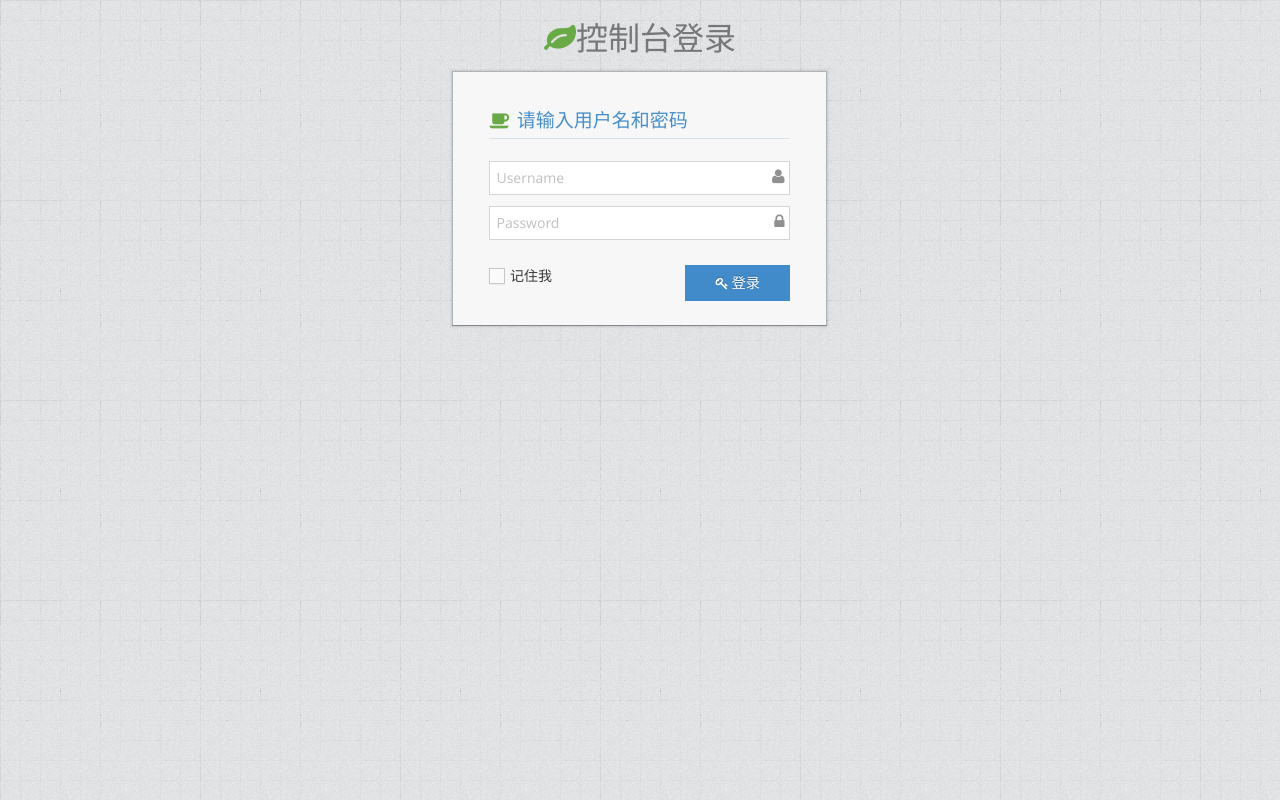
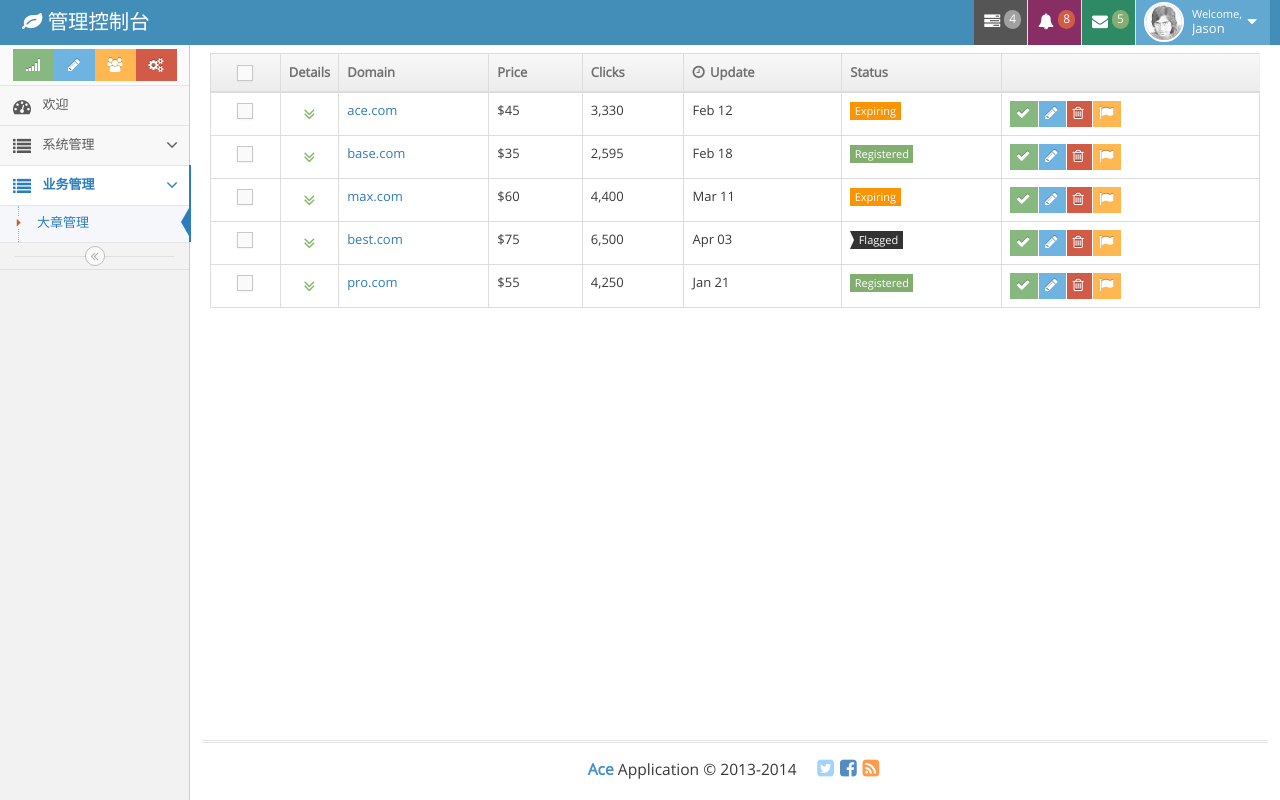
Before and after one commit to JohntunLiu/course-online, a Vue app in the folder admin/: page /admin/business/chapter in a window 1280 px wide. Before the commit this address led to /login. Built offline with nearby package versions, Linux system fonts and the light colour scheme.

Commit message:
1、点击sidebar实现跳转，并激活选中样式

```diff
--- a/admin/src/router.js
+++ b/admin/src/router.js
@@ -26,7 +26,7 @@ export default new Router({
       path: "welcome",
       component: Welcome
     },{
-      path: "chapter",
+      path: "business/chapter",
       component: Chapter
     },]
   }]
--- a/admin/src/views/admin.vue
+++ b/admin/src/views/admin.vue
@@ -356,11 +356,11 @@
         </div><!-- /.sidebar-shortcuts -->
 
         <ul class="nav nav-list">
-          <li class="">
-            <a href="index.html">
+          <li class="" id="welcome-sidebar">
+            <router-link to="/admin/welcome">
               <i class="menu-icon fa fa-tachometer"></i>
               <span class="menu-text"> 欢迎 </span>
-            </a>
+            </router-link>
 
             <b class="arrow"></b>
           </li>
@@ -378,7 +378,7 @@
             <b class="arrow"></b>
 
             <ul class="submenu">
-              <li class="">
+              <li class="" id="system-user-sidebar">
                 <a href="tables.html">
                   <i class="menu-icon fa fa-caret-right"></i>
                   用户管理
@@ -387,7 +387,7 @@
                 <b class="arrow"></b>
               </li>
 
-              <li class="">
+              <li class=""  id="system-resource-sidebar">
                 <a href="jqgrid.html">
                   <i class="menu-icon fa fa-caret-right"></i>
                   权限管理
@@ -395,6 +395,29 @@
 
                 <b class="arrow"></b>
               </li>
+            </ul>
+          </li>
+
+          <li class="open active">
+            <a href="#" class="dropdown-toggle">
+              <i class="menu-icon fa fa-list"></i>
+              <span class="menu-text"> 业务管理 </span>
+
+              <b class="arrow fa fa-angle-down"></b>
+            </a>
+
+            <b class="arrow"></b>
+
+            <ul class="submenu">
+              <li class="active" id="business-chapter-sidebar">
+                <router-link to="/admin/business/chapter">
+                  <i class="menu-icon fa fa-caret-right"></i>
+                  大章管理
+                </router-link>
+
+                <b class="arrow"></b>
+              </li>
+
             </ul>
           </li>
 
@@ -463,6 +486,31 @@ export default {
     $('body').removeClass('login-layout light-login');
     $('body').attr('class', 'no-skin');
 
+  },
+  methods: {
+
+    login () {
+      this.$router.push("/admin")
+    },
+
+    /**
+     * 菜单激活样式，id是当前点击的菜单的id
+     * @param id
+     */
+    activeSidebar: function (id) {
+      // 兄弟菜单去掉active样式，自身增加active样式
+      $("#" + id).siblings().removeClass("active");
+      $("#" + id).siblings().find("li").removeClass("active");
+      $("#" + id).addClass("active");
+
+      // 如果有父菜单，父菜单的兄弟菜单去掉open active，父菜单增加open active
+      let parentLi = $("#" + id).parents("li");
+      if (parentLi) {
+        parentLi.siblings().removeClass("open active");
+        parentLi.siblings().find("li").removeClass("active");
+        parentLi.addClass("open active");
+      }
+    },
   }
 
 }
--- a/admin/src/views/admin/chapter.vue
+++ b/admin/src/views/admin/chapter.vue
@@ -978,3 +978,20 @@
   </table>
 
 </template>
+
+<script>
+export default {
+  name: 'chapter',
+
+  mounted: function () {
+
+    this.$parent.activeSidebar("business-chapter-sidebar");
+
+  },
+
+  methods: {
+
+  }
+
+}
+</script>
--- a/admin/src/views/admin/welcome.vue
+++ b/admin/src/views/admin/welcome.vue
@@ -3,3 +3,20 @@
       <h1>hello tang</h1>
   </div>
 </template>
+
+<script>
+export default {
+  name: 'welcome',
+
+  mounted: function () {
+
+    this.$parent.activeSidebar("welcome-sidebar");
+
+  },
+
+  methods: {
+
+  }
+
+}
+</script>
--- a/admin/src/views/login.vue
+++ b/admin/src/views/login.vue
@@ -102,9 +102,6 @@
 
 <script>
 
-
-
-
 export default {
   name: 'login',
 
```
